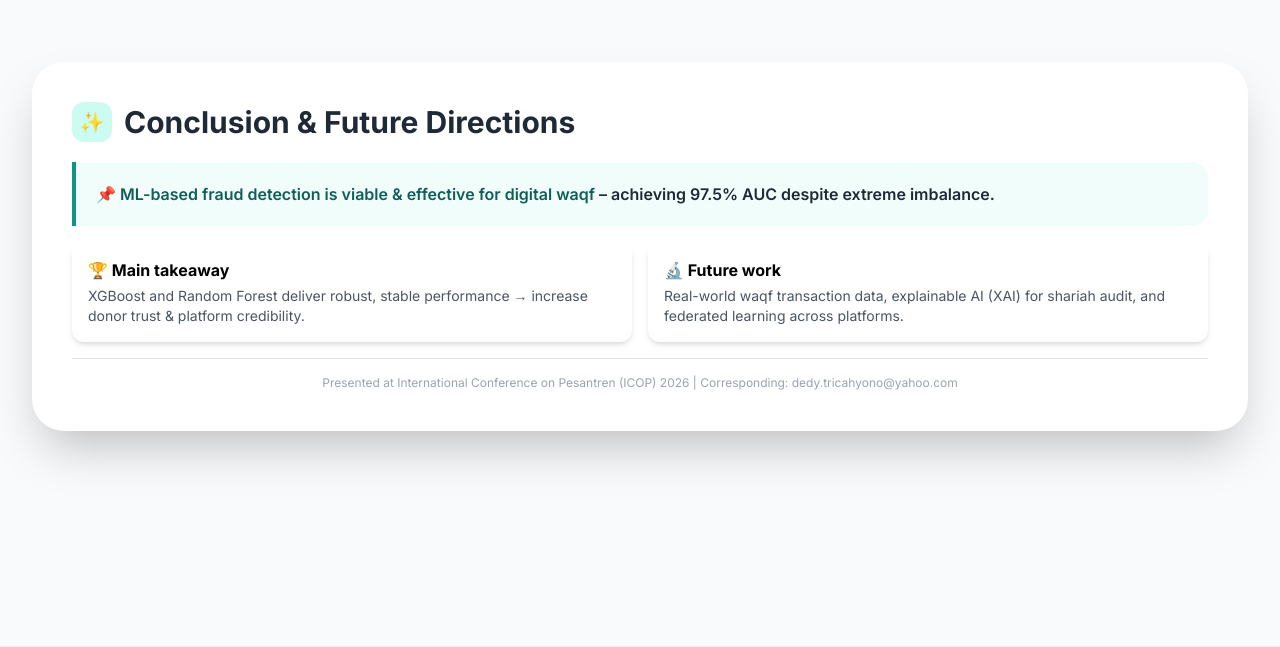
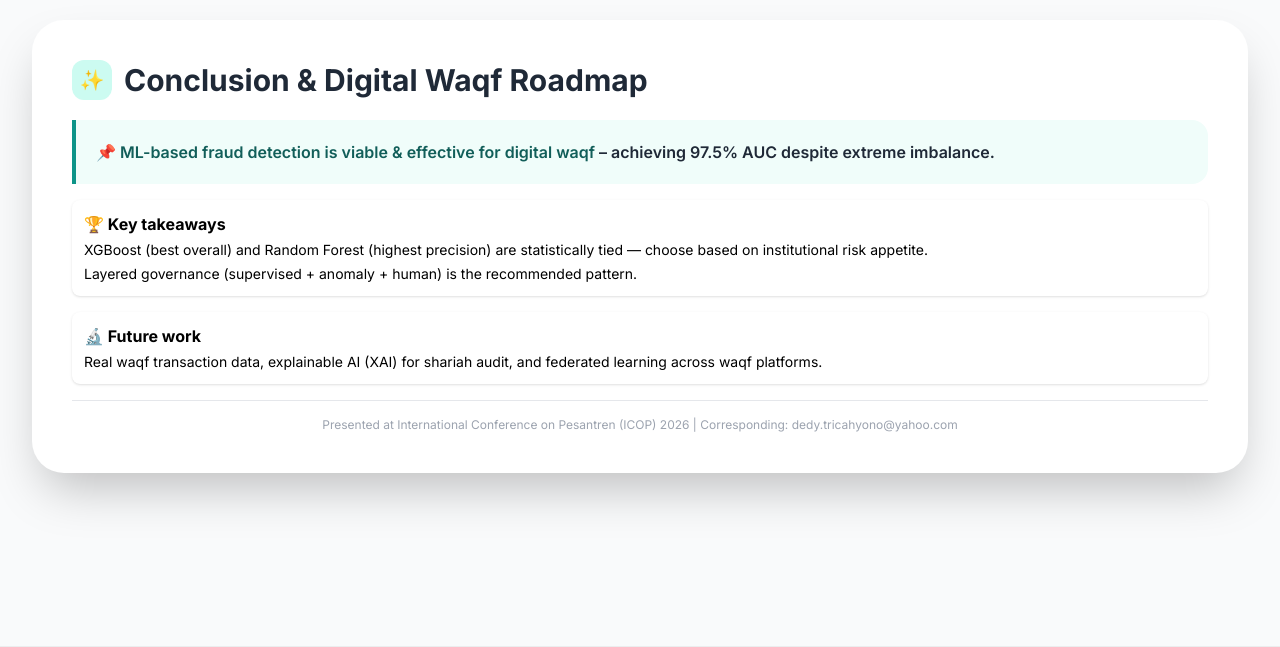
Before and after one commit to dedytric/ICOP-2026, a plain HTML site: page index.html in a window 1280 px wide. Shown: the part 5753-6400 px from the top of the page. Drawn offline with nearby package versions, Linux system fonts and the light colour scheme.

Commit message:
Update conclusion section and key takeaways

```diff
--- a/index.html
+++ b/index.html
@@ -297,16 +297,14 @@
         <div class="slide-content p-8 md:p-10">
             <div class="flex items-center gap-3 mb-5">
                 <div class="w-10 h-10 bg-teal-100 rounded-xl flex items-center justify-center"><span class="text-xl">✨</span></div>
-                <h2 class="text-2xl md:text-3xl font-bold text-gray-800">Conclusion & Future Directions</h2>
+                <h2 class="text-2xl md:text-3xl font-bold text-gray-800">Conclusion & Digital Waqf Roadmap</h2>
             </div>
             <div class="space-y-4">
                 <div class="border-l-4 border-teal-600 bg-teal-50 p-5 rounded-r-2xl">
                     <p class="font-semibold text-gray-800">📌 <span class="text-teal-800">ML-based fraud detection is viable & effective for digital waqf</span> – achieving 97.5% AUC despite extreme imbalance.</p>
                 </div>
-                <div class="grid md:grid-cols-2 gap-4">
-                    <div class="bg-white shadow-md p-4 rounded-xl"><span class="font-bold">🏆 Main takeaway</span><p class="text-sm text-gray-600 mt-1">XGBoost and Random Forest deliver robust, stable performance → increase donor trust & platform credibility.</p></div>
-                    <div class="bg-white shadow-md p-4 rounded-xl"><span class="font-bold">🔬 Future work</span><p class="text-sm text-gray-600 mt-1">Real-world waqf transaction data, explainable AI (XAI) for shariah audit, and federated learning across platforms.</p></div>
-                </div>
+				<div class="bg-white shadow p-3 rounded-lg"><span class="font-bold">🏆 Key takeaways</span><p class="text-sm mt-1">XGBoost (best overall) and Random Forest (highest precision) are statistically tied — choose based on institutional risk appetite.</p><p class="text-sm mt-1">Layered governance (supervised + anomaly + human) is the recommended pattern.</p></div>
+                <div class="bg-white shadow p-3 rounded-lg"><span class="font-bold">🔬 Future work</span><p class="text-sm mt-1">Real waqf transaction data, explainable AI (XAI) for shariah audit, and federated learning across waqf platforms.</p></div>
                 <div class="text-center text-xs text-gray-400 pt-4 border-t">Presented at International Conference on Pesantren (ICOP) 2026 | Corresponding: dedy.tricahyono@yahoo.com</div>
             </div>
         </div>
```
